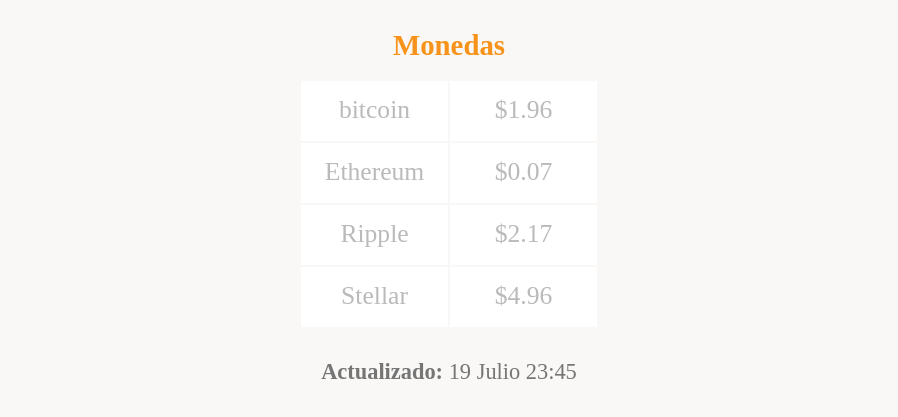
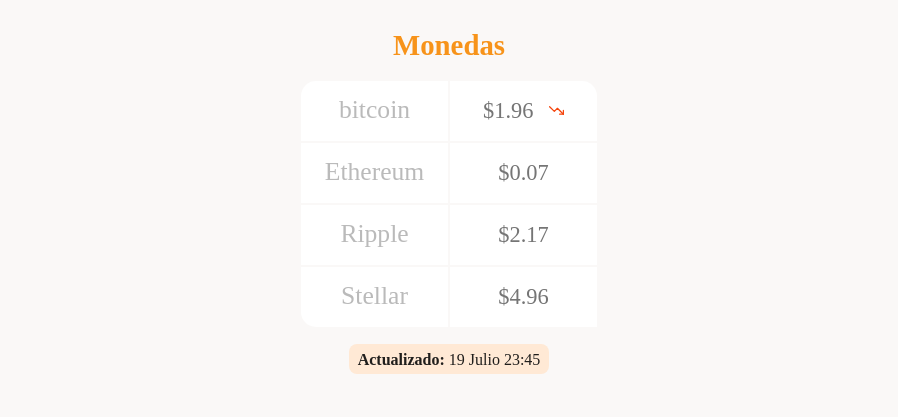
Before and after one commit to Charlydk/batatabit, a plain HTML site: page index.html in a window 1280 px wide. Shown: the part 790-1207 px from the top of the page, without its empty margins (191-1089 px from the left). Drawn offline with Linux system fonts and the light colour scheme.

Commit message:
falta agregar los iconos de flechas

```diff
--- a/index.html
+++ b/index.html
@@ -32,7 +32,7 @@
                         <table>
                             <tr>
                                 <td class="table__top-left">bitcoin</td>
-                                <td class="table__top-right table__right">$1.96 <span></span></td>
+                                <td class="table__top-right table__right">$1.96 <span class="down"></span></td>
                             </tr>
                             <tr>
                                 <td>Ethereum</td>
--- a/styles.css
+++ b/styles.css
@@ -172,3 +172,47 @@ main{
     color: var(--grey);
     background-color: var(--just-white);
 }
+.currency-table--container .table__top-left{
+    border-radius: 15px 0 0 0;
+}
+.currency-table--container .table__top-right{
+    border-radius: 0 15px 0 0;
+}
+.currency-table--container .table__bottom-left{
+    border-radius: 0 0 0 15px;
+}
+.currency-table--container .table__bottom-right{
+    border-radius: 0 0 15px 0;
+}
+.currency-table--container .table__right{
+    font-size: 1.4rem;
+    font-weight: normal;
+    line-height: 1.7rem;
+    color: #757575;
+}
+.currency-table--container .down{
+    display: inline-block;
+    width: 15px;
+    height: 15px;
+    margin-left: 10px;
+    background-image: url(./assets/icons/trending-down.svg);
+    background-size: cover;
+    background-position: center;
+    background-repeat: no-repeat;
+}
+.currency-table--date{
+    width: 200px;
+    height: 30px;
+    margin: 0 auto;
+    margin-top: 15px;
+    padding: 8px;
+    background-color: var(--soft-orange);
+    border-radius: 8px;
+}
+.currency-table--date p{
+    font-size: 1rem;
+    line-height: 1rem;
+    color: var(--warm-black);
+    margin: 0;
+    font-weight: 300;
+}
```
